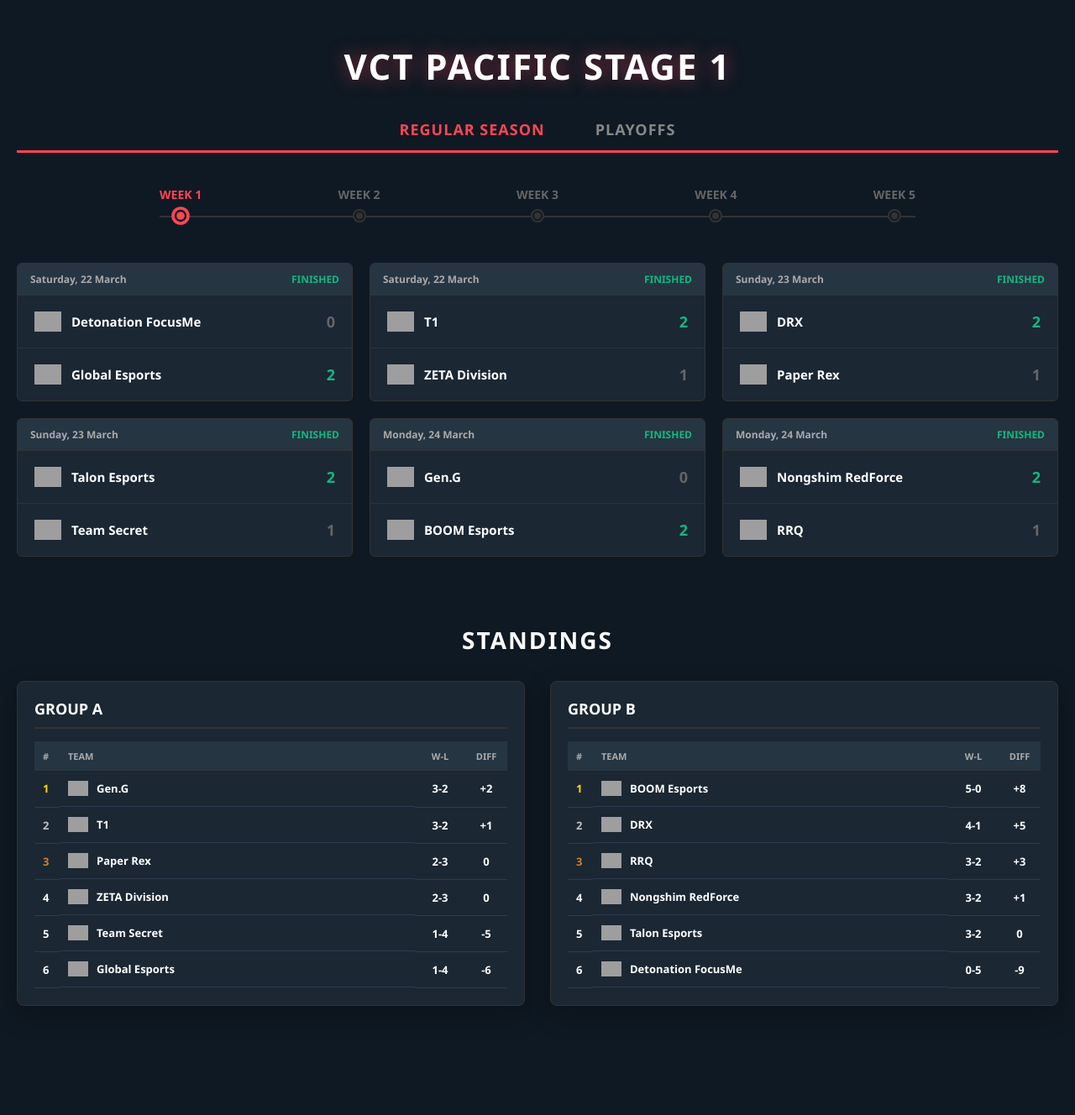
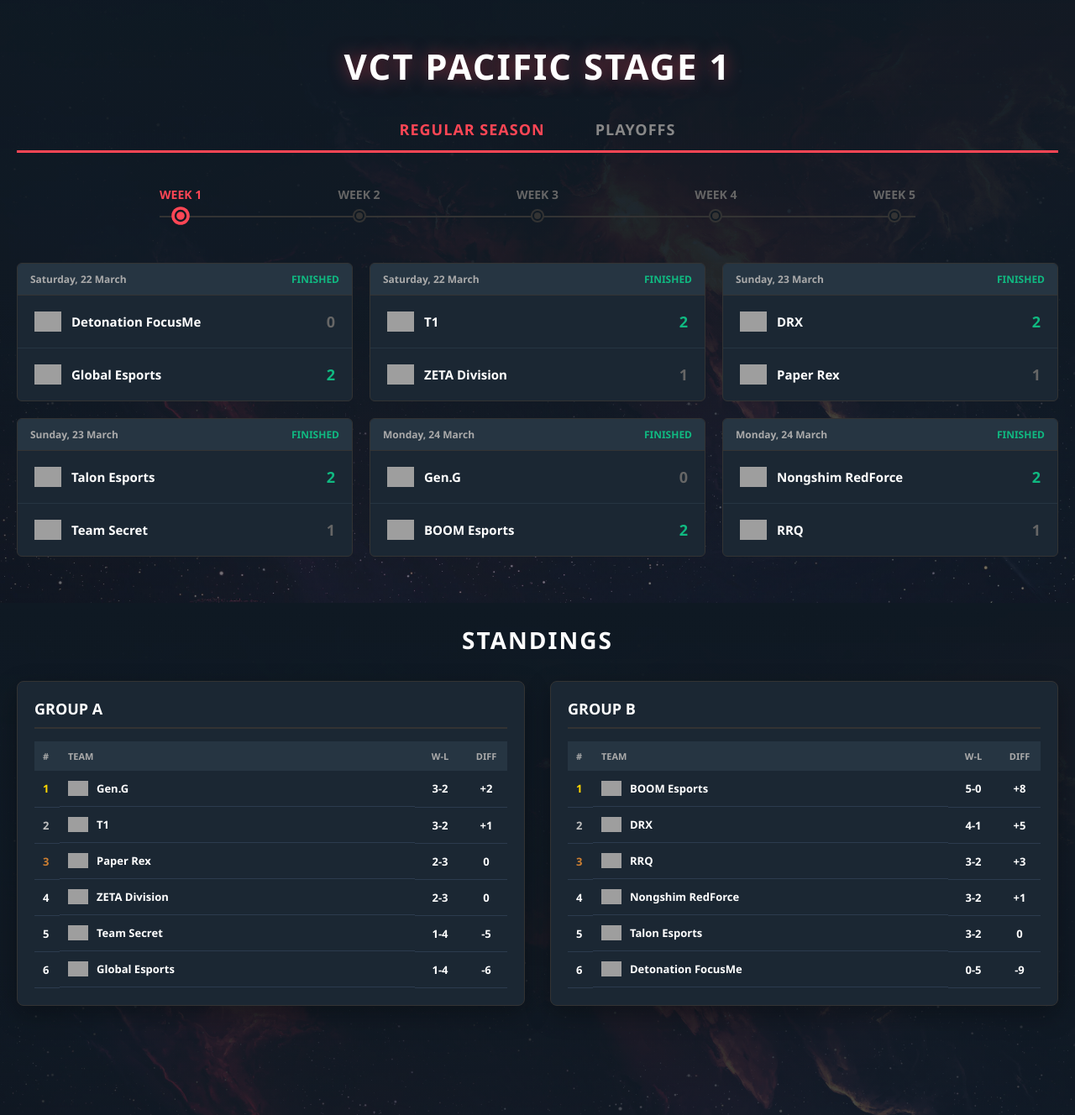
Before and after one commit to Rai710/SistemInformasiE-SporValorant, a PHP site: page /match.php in a window 1280 px wide. Shown: the part 82-1410 px from the top of the page at 84% size. Run offline with PHP 8.4, Linux system fonts and the light colour scheme; a user stored in the database is signed in; data comes from the database, SQL or seed files in the repository; grey boxes are pictures that could not be loaded.

Commit message:
jadwal backgroundnya ada

```diff
--- a/match.php
+++ b/match.php
@@ -1,3 +1,4 @@
+
 <?php
 
 include "koneksi.php";
@@ -8,6 +9,7 @@
     exit();
 }
 
+// LOGIKA PILIH STAGE
 $selected_stage = isset($_GET['stage']) ? $_GET['stage'] : 1;
 $stage_name = ($selected_stage == 1) ? "STAGE 1" : "STAGE 2";
 
@@ -20,7 +22,7 @@
 ];
 $playoff = [];
 
-
+// QUERY MATCH
 $sql = "SELECT m.*,
                t1.team_name as team1_name, t1.logo as team1_logo,
                t2.team_name as team2_name, t2.logo as team2_logo
@@ -55,7 +57,7 @@
     }
 }
 
-
+// QUERY TEAM & KLASEMEN
 $sql_teams = "SELECT * FROM team ORDER BY team_name ASC";
 $res_teams = $koneksi->query($sql_teams);
 $team_list = [];
@@ -110,7 +112,28 @@
   :root { --conn-color: #555; --conn-width: 2px; }
 
   * { margin: 0; padding: 0; box-sizing: border-box; font-family: 'Segoe UI', sans-serif; }
-  body { margin: 0; background-color: #0f1923; color: #ece8e1; padding-bottom: 80px; overflow-x: hidden; }
+   body {
+    margin: 0;
+    padding: 0;
+    /* BACKGROUND KEREN (Sama kayak match.php) */
+    background-image:
+        linear-gradient(
+            to bottom,
+            rgba(15, 25, 35, 1) 0%,
+            rgba(15, 25, 35, 0.9) 60%,
+            rgba(15, 25, 35, 0.5) 100%
+        ),
+        url('image/bg.jpg'); /* Pastikan ada file bg.jpg di folder image */
+
+    background-repeat: no-repeat;
+    background-position: center center;
+    background-attachment: fixed;
+    background-size: cover;
+
+    color: #ece8e1;
+    padding-bottom: 80px;
+    overflow-x: hidden;
+  }
 
   /* HEADER */
   header { background: #000; padding: 15px 40px; display: flex; justify-content: space-between; align-items: center; border-bottom: 2px solid #ff4655; }
@@ -198,26 +221,31 @@
 
   .pair-wrapper { display: flex; flex-direction: column; gap: 20px; position: relative; justify-content: center; }
 
+  /* Garis keluar ke kanan */
   .connector-right::after {
       content: ''; position: absolute; right: -40px; top: 50%; width: 40px; height: 2px; background: #555; z-index: 0;
   }
-
+  /* Garis masuk dari kiri */
   .connector-left::before {
       content: ''; position: absolute; left: -40px; top: 50%; width: 40px; height: 2px; background: #555; z-index: 0;
   }
 
+  /* Garis Vertikal + Cabang */
   .pair-wrapper::after {
       content: ''; position: absolute; right: -40px; top: 24%; bottom: 24%; width: 2px; background: #555;
   }
 
+  /* Jembatan Horizontal dari titik tengah pair */
   .pair-wrapper::before {
       content: ''; position: absolute; right: -80px; top: 50%; width: 40px; height: 2px; background: #555;
   }
 
+  /* Garis Khusus Grand Final */
   .grand-final-column { width: 300px; flex-shrink: 0; display: flex; flex-direction: column; justify-content: center; position: relative; margin-left: 40px; }
   .gf-card { border: 2px solid #ffd700; box-shadow: 0 0 30px rgba(255, 215, 0, 0.15); height: 110px; }
   .gf-header { color: #ffd700 !important; background: rgba(255, 215, 0, 0.1) !important; text-align:center; display:block !important; font-size:11px; padding: 5px 0;}
 
+  /* Tiang Vertikal GF */
   .gf-pole { position: absolute; left: -60px; top: 50%; transform: translateY(-50%); height: 500px; width: 2px; background: #555; }
   .gf-connector { position: absolute; left: -60px; top: 50%; width: 60px; height: 2px; background: #ffd700; }
 
```
